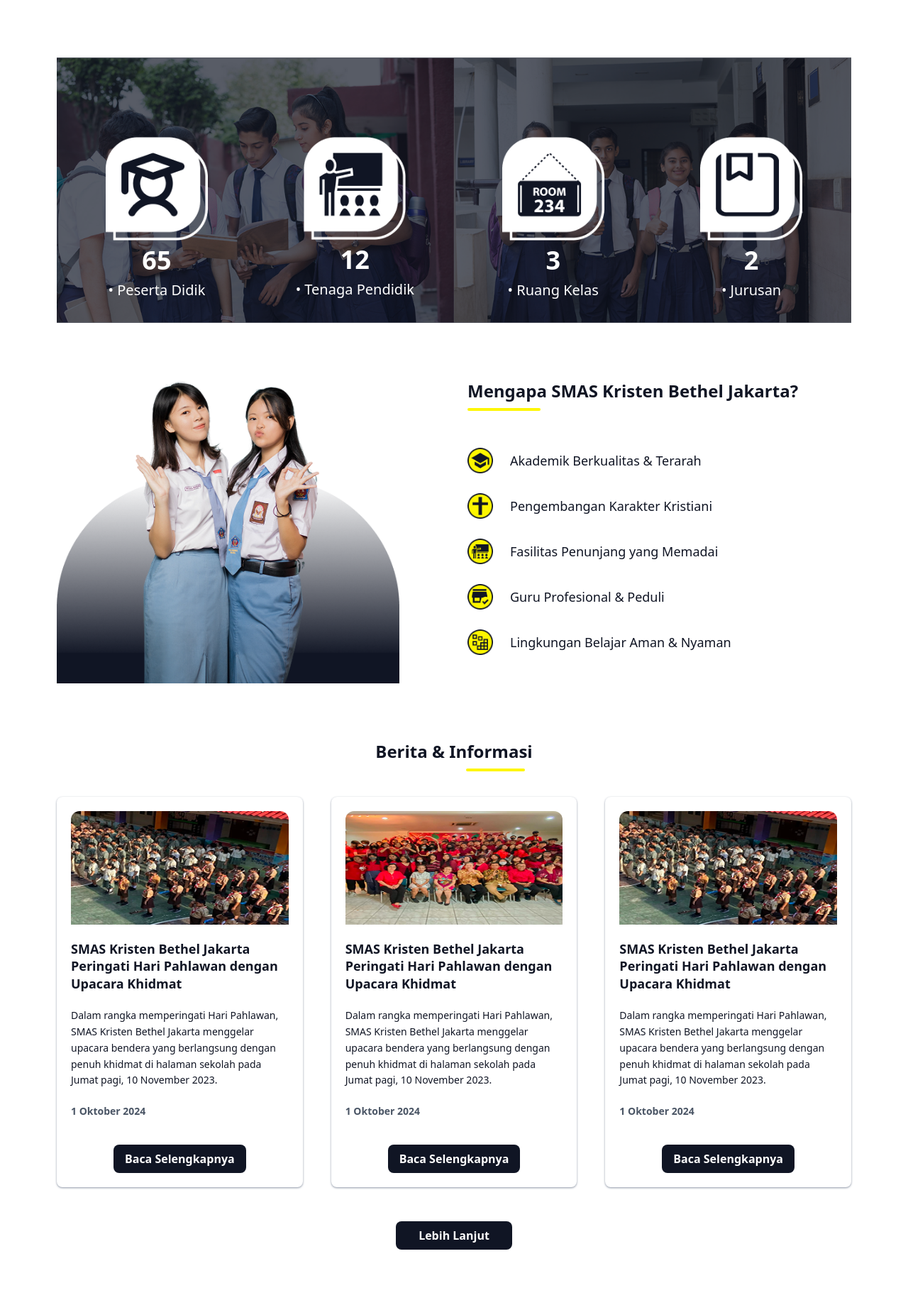
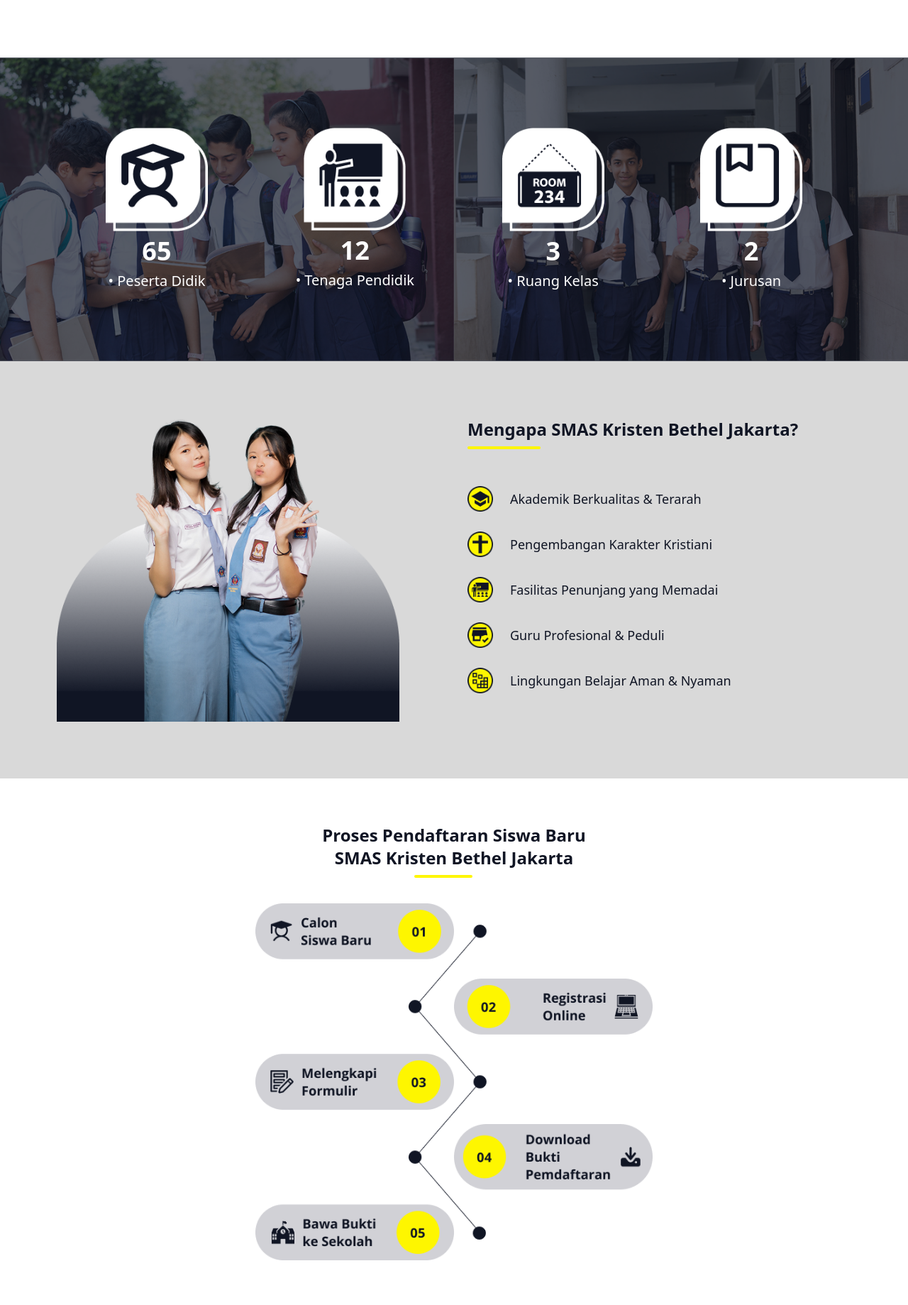
Before and after one commit to Mantoariyansyah/react-project, a React (Vite) app: page / in a window 1280 px wide. Shown: the part 1239-3078 px from the top of the page at 71% size. Built offline with nearby package versions, Linux system fonts and the light colour scheme.

Commit message:
update home

```diff
--- a/src/components/Footer.jsx
+++ b/src/components/Footer.jsx
@@ -1,6 +1,25 @@
 import { Link } from "react-router-dom";
+import { useEffect, useState } from "react";
 
 function Footer() {
+
+     useEffect(() => {
+        const handleScroll = () => {
+          setIsScrolled(window.scrollY > 0);
+          setOpenMenu(null);
+        };
+
+        const handleClickOutside = () => setOpenMenu(null);
+
+        window.addEventListener("scroll", handleScroll);
+        window.addEventListener("click", handleClickOutside);
+
+        return () => {
+          window.removeEventListener("scroll", handleScroll);
+          window.removeEventListener("click", handleClickOutside);
+        };
+      }, []);
+
     return (
         <footer className="bg-[#0B0F1A] text-white pt-10 pb-6 px-32">
             <div className="max-w-screen-xl mx-auto grid grid-cols-3 gap-16">
@@ -41,12 +60,12 @@ function Footer() {
                 <div className="pl-20">
                     <h3 className="text-lg font-bold text-[#FEF600] mb-4">Jelajah</h3>
                     <ul className="space-y-2 text-sm font-medium">
-                        <li><a href="#" className="hover:text-[#FEF600]">Home</a></li>
-                        <li><a href="#" className="hover:text-[#FEF600]">Profil Sekolah</a></li>
-                        <li><a href="#" className="hover:text-[#FEF600]">Akademik</a></li>
-                        <li><a href="#" className="hover:text-[#FEF600]">Berita</a></li>
-                        <li><a href="#" className="hover:text-[#FEF600]">Galeri</a></li>
-                        <li><a href="#" className="hover:text-[#FEF600]">Fasilitas & Layanan</a></li>
+                        <li><Link to="/" onClick={() => window.scrollTo(0, 0)} className="hover:text-[#FEF600]">Home</Link></li>
+                        <li><Link to="/profil" className="hover:text-[#FEF600]">Profil Sekolah</Link></li>
+                        <li><Link to="/jurusan" className="hover:text-[#FEF600]">Akademik</Link></li>
+                        <li><Link to="/berita" className="hover:text-[#FEF600]">Berita</Link></li>
+                        <li><Link to="/galeri" className="hover:text-[#FEF600]">Galeri</Link></li>
+                        <li><Link to="/sarana" className="hover:text-[#FEF600]">Fasilitas & Layanan</Link></li>
                     </ul>
                 </div>
 
--- a/src/components/Navbar.jsx
+++ b/src/components/Navbar.jsx
@@ -1,4 +1,4 @@
-import { Link, useLocation } from "react-router-dom";
+import { Link } from "react-router-dom";
 import { useEffect, useState } from "react";
 import { ChevronDown } from "lucide-react";
 
@@ -10,7 +10,6 @@ function Navbar() {
     setOpenMenu(openMenu === menuName ? null : menuName);
   };
 
-  // Detect scroll
   useEffect(() => {
     const handleScroll = () => {
       setIsScrolled(window.scrollY > 0);
@@ -55,7 +54,7 @@ function Navbar() {
             </Link>
           </li>
 
-          {/* Dropdown Builder */}
+
           {[
             {
               label: "Profil",
--- a/src/pages/Home.jsx
+++ b/src/pages/Home.jsx
@@ -64,7 +64,7 @@ function Home() {
       </div>
 
       {/* content3 */}
-      <div className="relative w-full pb-20 px-20">
+      <div className="relative w-full">
 
         <img src="/src/img/gambar2.png" alt="Background1" className="w-full h-auto" />
 
@@ -100,7 +100,7 @@ function Home() {
       </div>
 
       {/* content4 */}
-      <div className="pb-20 flex gap-24 px-20">
+      <div className="pb-20 pt-20 flex gap-24 px-20 bg-[#D9D9D9]">
         <div className="w-[500px]">
           <img src="/src/img/gambar3.png" alt="" className="w-full" />
         </div>
@@ -142,6 +142,20 @@ function Home() {
       </div>
 
       {/* content5 */}
+       <div className="pb-20 px-20 pt-16">
+
+          <h1 className="text-2xl font-bold mb-6 text-center pb-6 text-[#101524]">
+            Proses Pendaftaran Siswa Baru <br /> <span className="relative inline-block after:absolute after:left-28 after:bottom-[-12px] after:h-[4px] after:w-[6ch] after:bg-[#FEF600] after:rounded-full">
+              SMAS Kristen Bethel Jakarta
+            </span>
+          </h1>
+
+       <div className="flex items-center justify-center">
+        <img src="/src/img/gambar25.png" alt="" className="w-[50%]" />
+       </div>
+      </div>
+
+      {/* content6 */}
       <div className="pb-20 px-20">
 
           <h1 className="text-2xl font-bold mb-6 text-center pb-6 text-[#101524]">
@@ -196,7 +210,7 @@ function Home() {
         </div>
       </div>
 
-      {/* content6 */}
+      {/* content7 */}
       <div className="pb-20 flex items-center justify-center px-20">
         <div>
           <h1 className="text-2xl font-bold mb-6 text-[#101524]">
```
Also changed, not shown: src/img/gambar25.png (added).
